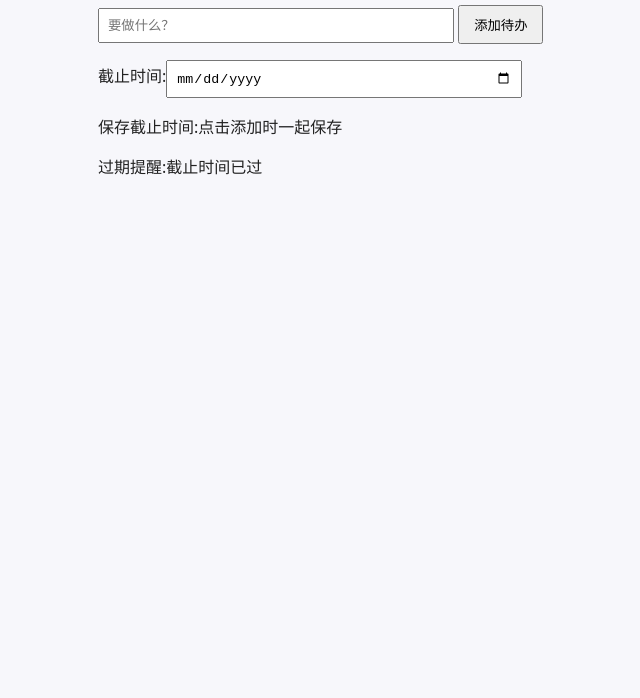
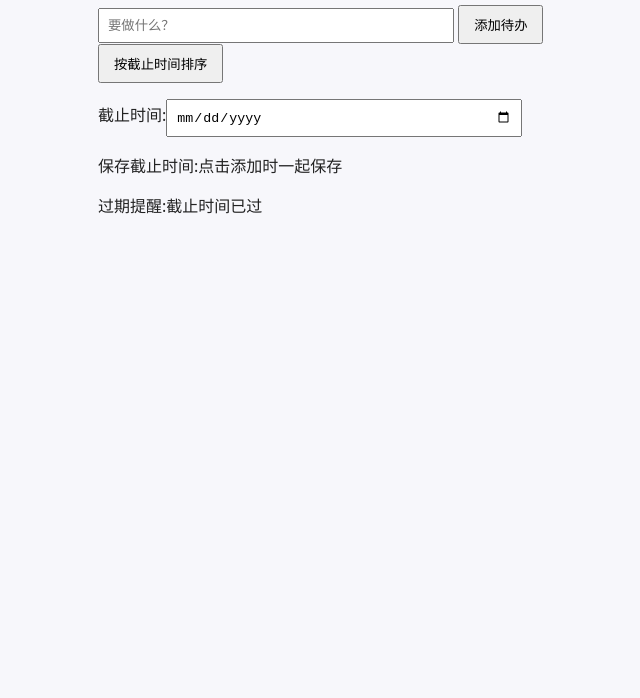
Before and after one commit to kzmoon/todo-app, a plain HTML site: page index.html in a window 1280 px wide. Shown: the part 102-800 px from the top of the page, without its empty margins (262-902 px from the left). Drawn offline with Linux system fonts and the light colour scheme.

Commit message:
新增:按截止时间排序

```diff
--- a/index.html
+++ b/index.html
@@ -14,6 +14,7 @@
   <h1>待办事项</h1>
   <input id="todo" placeholder="要做什么？">
   <button onclick="addTodo()">添加待办</button>
+  <button id="sort">按截止时间排序</button>
   <p>截止时间:<input type="date" id="due-date"></p>
   <p id="due-save">保存截止时间:点击添加时一起保存</p>
   <p id="due-alert">过期提醒:截止时间已过</p>
```
